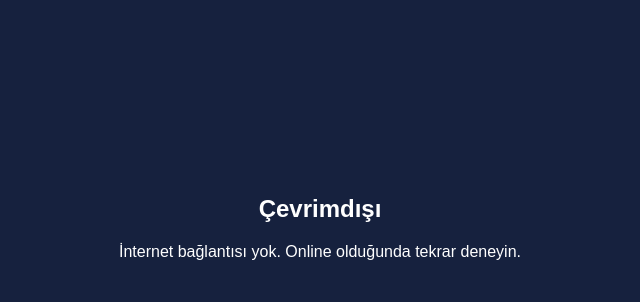
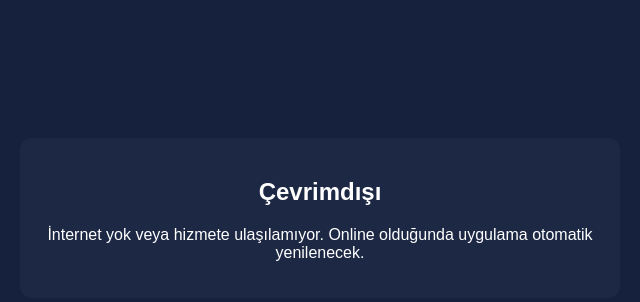
Before and after one commit to loading1212/KAHVE-FALI-TAROT, a website: page offline.html in a window 1280 px wide. Shown: the part 182-484 px from the top of the page, without its empty margins (320-960 px from the left). Drawn offline with Linux system fonts and the light colour scheme.

Commit message:
offline.html

```diff
--- a/offline.html
+++ b/offline.html
@@ -1,10 +1,12 @@
 <!doctype html>
 <html lang="tr">
-<head><meta charset="utf-8"><title>Çevrimdışı</title></head>
-<body style="display:flex;align-items:center;justify-content:center;height:100vh;background:#16213e;color:#fff;font-family:sans-serif;text-align:center">
-  <div>
+<head><meta charset="utf-8"><meta name="viewport" content="width=device-width,initial-scale=1"><title>Çevrimdışı</title>
+<style>body{margin:0;background:#16213e;color:#fff;font-family:sans-serif;display:flex;align-items:center;justify-content:center;height:100vh} .box{max-width:560px;padding:20px;border-radius:12px;background:rgba(255,255,255,0.03);text-align:center}</style>
+</head>
+<body>
+  <div class="box">
     <h2>Çevrimdışı</h2>
-    <p>İnternet bağlantısı yok. Online olduğunda tekrar deneyin.</p>
+    <p>İnternet yok veya hizmete ulaşılamıyor. Online olduğunda uygulama otomatik yenilenecek.</p>
   </div>
 </body>
 </html>
```
